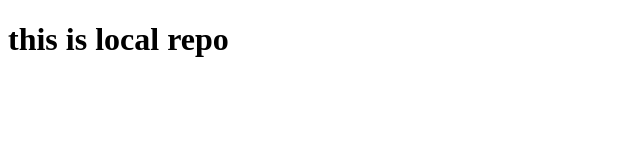
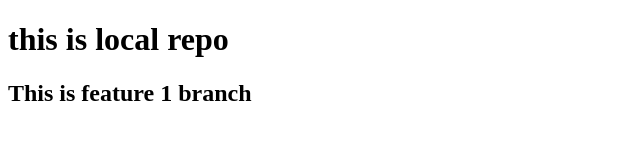
Before and after one commit to purushotampooja/localrepo, a plain HTML site: page index.html in a window 1280 px wide. Shown: the whole page, without its empty margins (0-640 px from the left). Drawn offline with Linux system fonts and the light colour scheme.

Commit message:
featured1 branch

```diff
--- a/index.html
+++ b/index.html
@@ -5,5 +5,8 @@
 </head>
 <body>
     <h1>this is local repo</h1>
+    <h2>
+        This is feature 1 branch
+    </h2>
 </body>
 </html>
```
